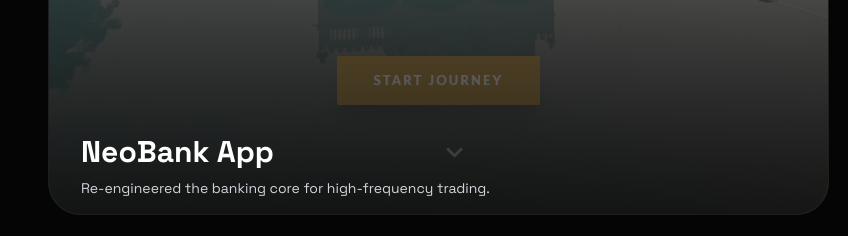
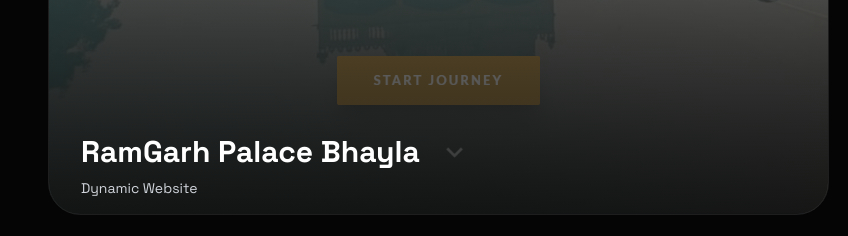
Before and after one commit to yuvrajsinhparmar2005/Testo-Tech, a plain HTML site: page index.html in a window 1280 px wide. Shown: the part 1320-1556 px from the top of the page, 0-848 px from the left. Drawn offline with nearby package versions, Linux system fonts and the light colour scheme; grey boxes are pictures that could not be loaded.

Commit message:
Update index.html

```diff
--- a/index.html
+++ b/index.html
@@ -340,9 +340,8 @@
                             <div class="absolute bottom-0 left-0 w-full p-8 flex flex-col justify-end">
                                 <div
                                     class="transform translate-y-4 group-hover:translate-y-0 transition-transform duration-500">
-                                    <h3 class="text-3xl font-bold text-white mb-2">NeoBank App</h3>
-                                    <p class="text-gray-300 text-sm max-w-md">Re-engineered the banking core for
-                                        high-frequency trading.</p>
+                                    <h3 class="text-3xl font-bold text-white mb-2">RamGarh Palace Bhayla</h3>
+                                    <p class="text-gray-300 text-sm max-w-md">Dynamic Website</p>
                                 </div>
                             </div>
                         </div>
```
